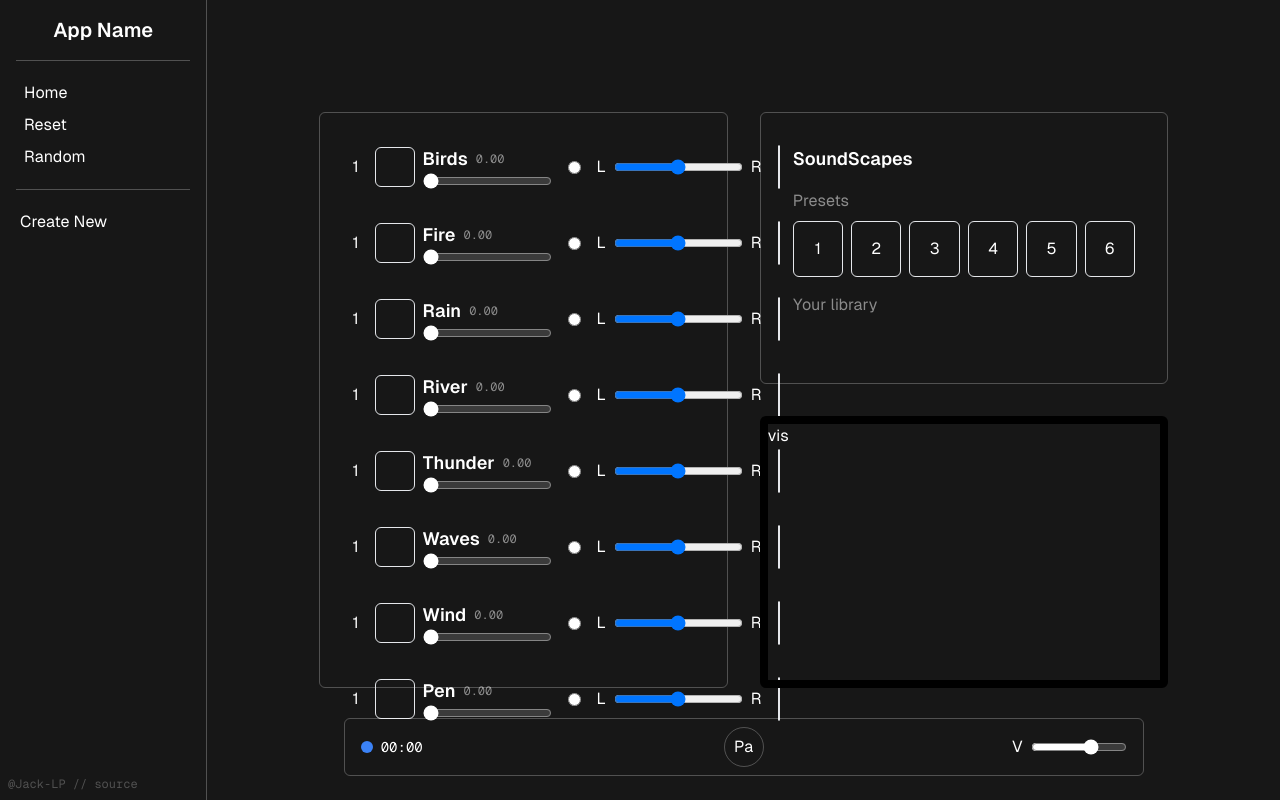
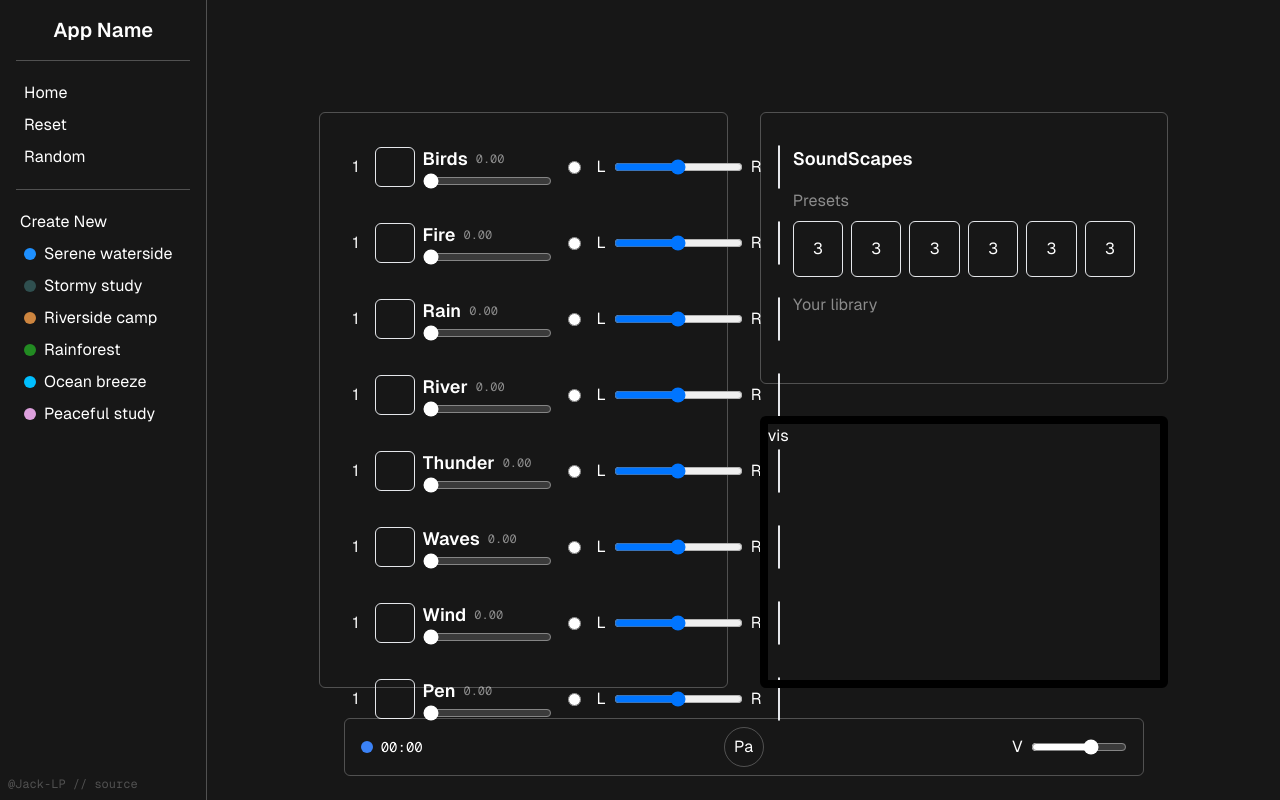
Before and after one commit to Jack-LP/Rune, a React (Vite) app: page / in a window 1280 px wide. Built offline with nearby package versions, Linux system fonts and the light colour scheme.

Commit message:
Added presets

```diff
--- a/src/components/mainSection/soundScapes/SoundScapes.jsx
+++ b/src/components/mainSection/soundScapes/SoundScapes.jsx
@@ -3,7 +3,12 @@ import { AppContext } from "../../../context/AppContext";
 import SoundScapeCard from "./SoundscapeCard";
 
 const SoundScapes = () => {
-  const { presets, savedSoundscapes } = useContext(AppContext);
+  const { presets, savedSoundscapes, loadSoundScape } = useContext(AppContext);
+
+  const handleClick = (soundScape) => {
+    loadSoundScape(soundScape);
+    console.log(soundScape);
+  };
 
   return (
     <div className="hide-scrollbar flex w-full flex-col gap-4 overflow-y-scroll rounded-md border-1 border-white/25 p-8">
@@ -12,8 +17,12 @@ const SoundScapes = () => {
         <p className="text-white/50">Presets</p>
         <div className="flex gap-2">
           {presets.map((preset) => (
-            <button key={preset.id} className="h-14 w-14 rounded-md border-1">
-              {preset.id}
+            <button
+              key={preset.id}
+              onClick={() => handleClick(preset)}
+              className="h-14 w-14 rounded-md border-1"
+            >
+              <p>3</p>
             </button>
           ))}
         </div>
--- a/src/components/sidebar/SideBar.jsx
+++ b/src/components/sidebar/SideBar.jsx
@@ -5,7 +5,7 @@ import SoundScapeButton from "./SoundScapeButton";
 import CreationModal from "./CreationModal";
 
 const SideBar = () => {
-  const { savedSoundscapes } = useContext(AppContext);
+  const { savedSoundscapes, presets } = useContext(AppContext);
 
   const [showModal, setShowModal] = useState(false);
 
@@ -38,6 +38,10 @@ const SideBar = () => {
           >
             Create New
           </button>
+          {}
+          {presets.map((soundScape) => (
+            <SoundScapeButton key={soundScape.id} soundScape={soundScape} />
+          ))}
           {savedSoundscapes &&
             savedSoundscapes.map((soundScape) => (
               <SoundScapeButton key={soundScape.id} soundScape={soundScape} />
--- a/src/data/presets.js
+++ b/src/data/presets.js
@@ -1,231 +1,93 @@
 const presetData = [
   {
-    id: 1,
-    name: "Serene Waterside",
-    sounds: [
-      {
-        name: "Birds",
-        volume: 0.5,
-      },
-      {
-        name: "Rain",
-        volume: 0.2,
-      },
-      {
-        name: "Fire",
-        volume: 0.0,
-      },
-      {
-        name: "Thunder",
-        volume: 0.0,
-      },
-      {
-        name: "Waves",
-        volume: 0.7,
-      },
-      {
-        name: "Wind",
-        volume: 0.4,
-      },
-      {
-        name: "Water Stream",
-        volume: 0.6,
-      },
-      {
-        name: "Pen Writing",
-        volume: 0.0,
-      },
-    ],
+    name: "Serene waterside",
+    id: "d9d4d7af-3c4e-4567-a96f-b8f5cb8a7f92",
+    color: "#1e90ff",
+    sounds: {
+      birds: 0.5,
+      rain: 0.2,
+      fire: 0.0,
+      thunder: 0.0,
+      waves: 0.7,
+      wind: 0.4,
+      river: 0.6,
+      pen: 0.0,
+    },
   },
   {
-    id: 2,
-    name: "Stormy Night Writing",
-    sounds: [
-      {
-        name: "Birds",
-        volume: 0.0,
-      },
-      {
-        name: "Rain",
-        volume: 0.7,
-      },
-      {
-        name: "Fire",
-        volume: 0.0,
-      },
-      {
-        name: "Thunder",
-        volume: 0.6,
-      },
-      {
-        name: "Waves",
-        volume: 0.0,
-      },
-      {
-        name: "Wind",
-        volume: 0.5,
-      },
-      {
-        name: "Water Stream",
-        volume: 0.0,
-      },
-      {
-        name: "Pen Writing",
-        volume: 0.4,
-      },
-    ],
+    name: "Stormy study",
+    id: "9f13bb91-f4a3-4d57-9b89-d6c937a95b3a",
+    color: "#2f4f4f",
+    sounds: {
+      birds: 0.0,
+      rain: 0.7,
+      fire: 0.0,
+      thunder: 0.6,
+      waves: 0.0,
+      wind: 0.5,
+      river: 0.0,
+      pen: 0.4,
+    },
   },
   {
-    id: 3,
-    name: "Campfire by the Stream",
-    sounds: [
-      {
-        name: "Birds",
-        volume: 0.2,
-      },
-      {
-        name: "Rain",
-        volume: 0.0,
-      },
-      {
-        name: "Fire",
-        volume: 0.6,
-      },
-      {
-        name: "Thunder",
-        volume: 0.0,
-      },
-      {
-        name: "Waves",
-        volume: 0.0,
-      },
-      {
-        name: "Wind",
-        volume: 0.3,
-      },
-      {
-        name: "Water Stream",
-        volume: 0.5,
-      },
-      {
-        name: "Pen Writing",
-        volume: 0.0,
-      },
-    ],
+    name: "Riverside camp",
+    id: "bc2aeacd-4d6b-40cb-b36b-7b3c7af74962",
+    color: "#cd853f",
+    sounds: {
+      birds: 0.2,
+      rain: 0.0,
+      fire: 0.6,
+      thunder: 0.0,
+      waves: 0.0,
+      wind: 0.3,
+      river: 0.5,
+      pen: 0.0,
+    },
   },
   {
-    id: 4,
-    name: "Gentle Rainforest Writing",
-    sounds: [
-      {
-        name: "Birds",
-        volume: 0.5,
-      },
-      {
-        name: "Rain",
-        volume: 0.4,
-      },
-      {
-        name: "Fire",
-        volume: 0.0,
-      },
-      {
-        name: "Thunder",
-        volume: 0.0,
-      },
-      {
-        name: "Waves",
-        volume: 0.0,
-      },
-      {
-        name: "Wind",
-        volume: 0.3,
-      },
-      {
-        name: "Water Stream",
-        volume: 0.6,
-      },
-      {
-        name: "Pen Writing",
-        volume: 0.4,
-      },
-    ],
+    name: "Rainforest",
+    id: "6e7e9a7a-9a6b-4f9a-9b0e-9b9e7c7b9e7c",
+    color: "#228b22",
+    sounds: {
+      birds: 0.5,
+      rain: 0.4,
+      fire: 0.0,
+      thunder: 0.0,
+      waves: 0.0,
+      wind: 0.3,
+      river: 0.6,
+      pen: 0.0,
+    },
   },
   {
-    id: 5,
-    name: "Ocean Breeze",
-    sounds: [
-      {
-        name: "Birds",
-        volume: 0.3,
-      },
-      {
-        name: "Rain",
-        volume: 0.0,
-      },
-      {
-        name: "Fire",
-        volume: 0.0,
-      },
-      {
-        name: "Thunder",
-        volume: 0.0,
-      },
-      {
-        name: "Waves",
-        volume: 0.7,
-      },
-      {
-        name: "Wind",
-        volume: 0.5,
-      },
-      {
-        name: "Water Stream",
-        volume: 0.0,
-      },
-      {
-        name: "Pen Writing",
-        volume: 0.0,
-      },
-    ],
+    name: "Ocean breeze",
+    id: "ed7a8a7b-8a7a-4b8a-b8b8-8a7b8a7b8a7b",
+    color: "#00bfff",
+    sounds: {
+      birds: 0.3,
+      rain: 0.0,
+      fire: 0.0,
+      thunder: 0.0,
+      waves: 0.7,
+      wind: 0.5,
+      river: 0.0,
+      pen: 0.0,
+    },
   },
   {
-    id: 6,
-    name: "Peaceful Study",
-    sounds: [
-      {
-        name: "Birds",
-        volume: 0.0,
-      },
-      {
-        name: "Rain",
-        volume: 0.3,
-      },
-      {
-        name: "Fire",
-        volume: 0.0,
-      },
-      {
-        name: "Thunder",
-        volume: 0.0,
-      },
-      {
-        name: "Waves",
-        volume: 0.0,
-      },
-      {
-        name: "Wind",
-        volume: 0.2,
-      },
-      {
-        name: "Water Stream",
-        volume: 0.0,
-      },
-      {
-        name: "Pen Writing",
-        volume: 0.7,
-      },
-    ],
+    name: "Peaceful study",
+    id: "c7b7c7c7-c7c7-4c7c-c7c7-7c7b7c7b7c7b",
+    color: "#dda0dd",
+    sounds: {
+      birds: 0.0,
+      rain: 0.3,
+      fire: 0.0,
+      thunder: 0.0,
+      waves: 0.0,
+      wind: 0.2,
+      river: 0.0,
+      pen: 0.7,
+    },
   },
 ];
 
```
